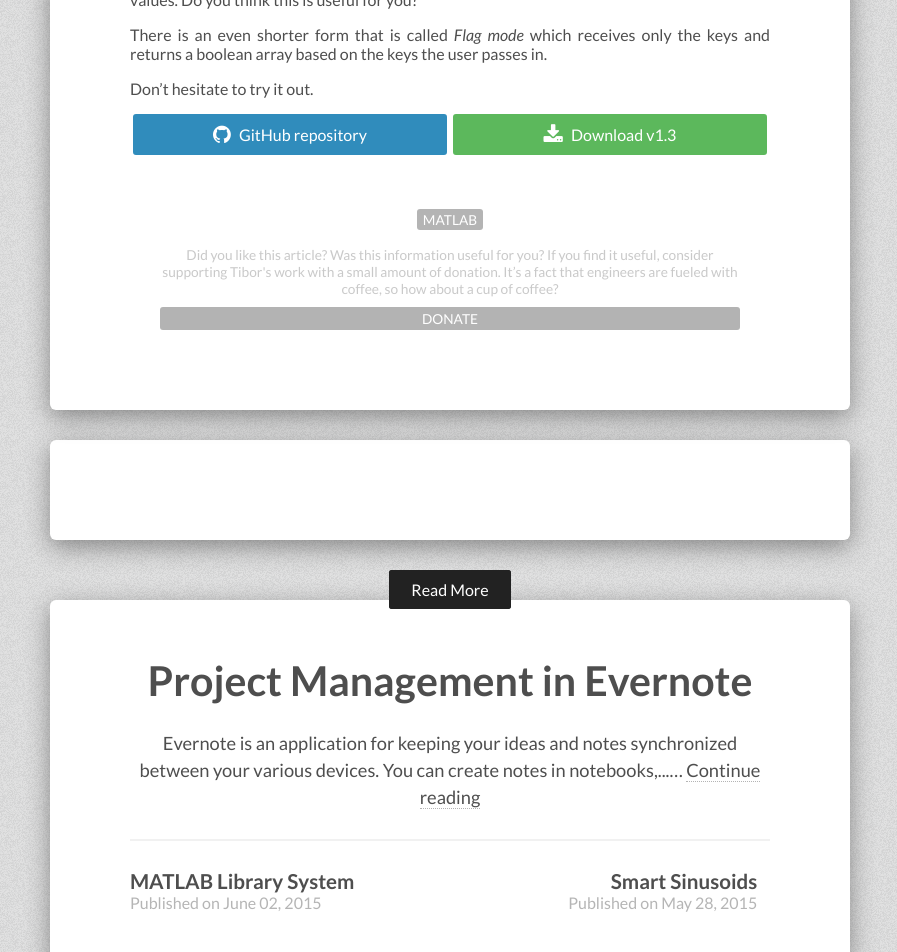
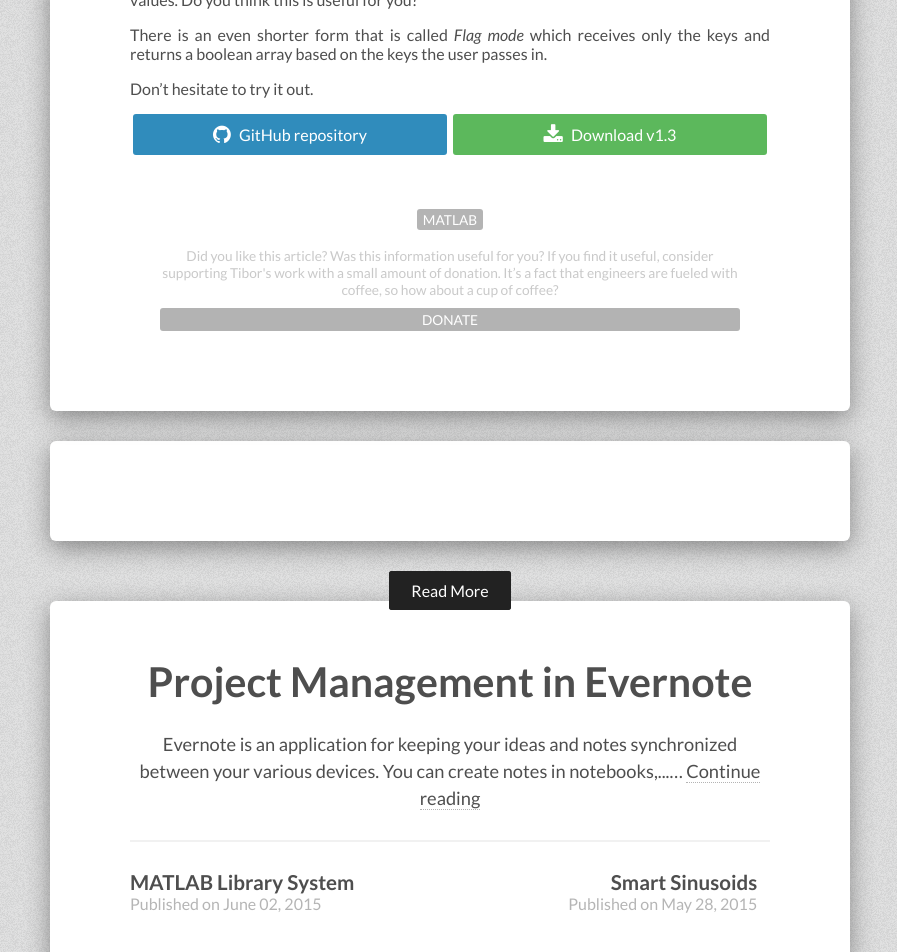
Before and after one commit to tiborsimon/tiborsimon.github.io, a Jekyll site: the page built from _posts/2015-05-02-simple-input-parser.md, in a window 1280 px wide. Shown: the part 2561-3513 px from the top of the page, without its empty margins (190-1087 px from the left). Built offline with Jekyll 4.4.1, drawn with Linux system fonts in a browser that asks for light colours; nearby versions of some CDN libraries; comment, search, counter and statistics services are not loaded.

Commit message:
CSS update

```diff
--- a/_sass/_page.scss
+++ b/_sass/_page.scss
@@ -585,7 +585,7 @@
 // --------------------------------------------------
 
 .donation-box {
-  margin-top: 9px;
+  margin-top: 10px;
 }
 
 .donation-button:hover {
```
